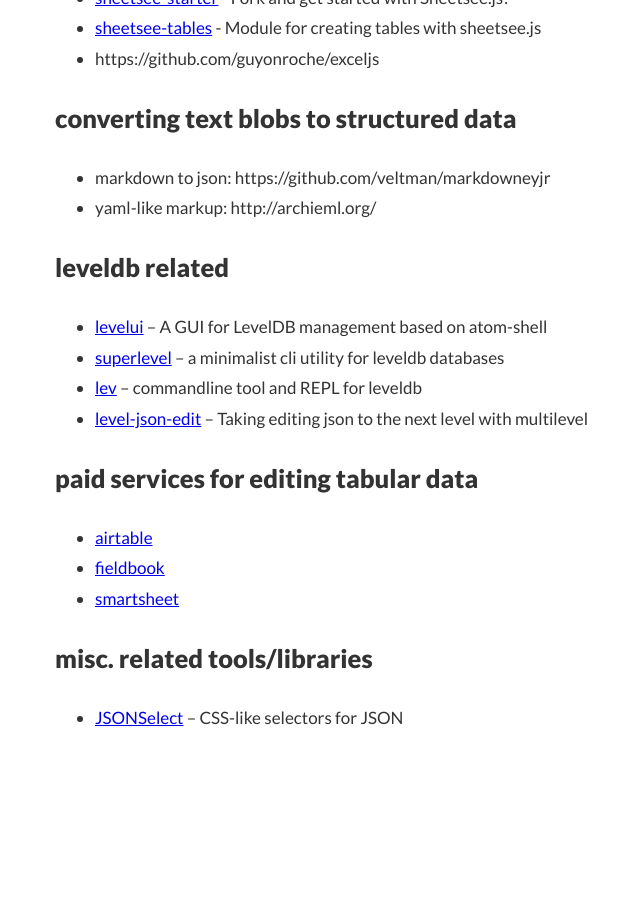
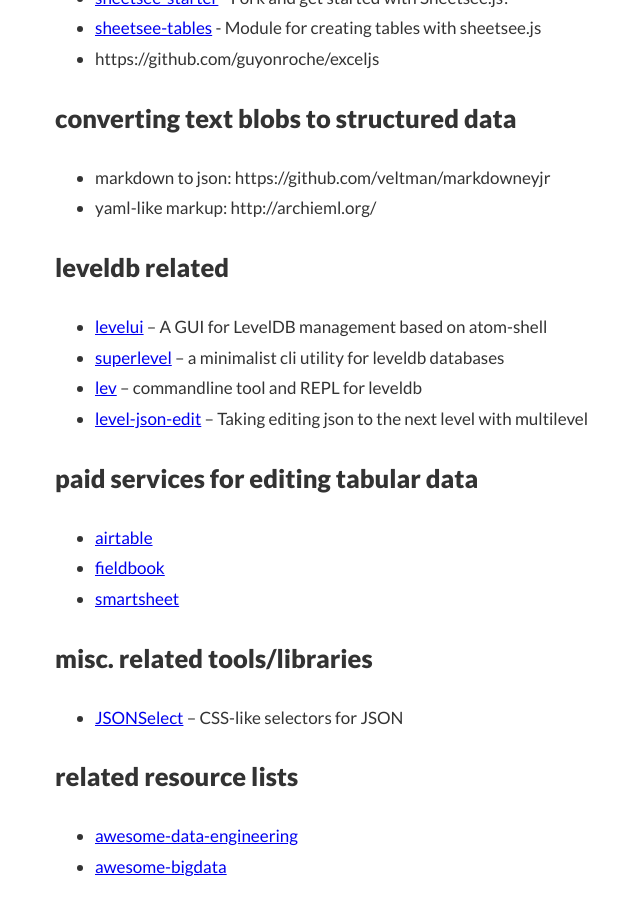
Before and after one commit to editdata/awesome-data-ui, a Jekyll site: the page built from resources.md, in a window 1280 px wide and 900 px high, scrolled down 1988 px. Shown: the whole window, without its empty margins (255-895 px from the left). Built offline with Jekyll 4.4.1, drawn with Linux system fonts in a browser that asks for light colours; nearby versions of some CDN libraries; Markdown is read by kramdown in place of the engine named in the settings; before the commit the page ends 2738 px from its top, so only the background shows below that.

Commit message:
Update resources.md

```diff
--- a/resources.md
+++ b/resources.md
@@ -76,3 +76,7 @@ http://jlord.github.io/mappy
 
 ## misc. related tools/libraries
 - [JSONSelect](https://github.com/lloyd/JSONSelect) – CSS-like selectors for JSON
+
+## related resource lists
+- [awesome-data-engineering](https://github.com/igorbarinov/awesome-data-engineering)
+- [awesome-bigdata](https://github.com/onurakpolat/awesome-bigdata)
```
